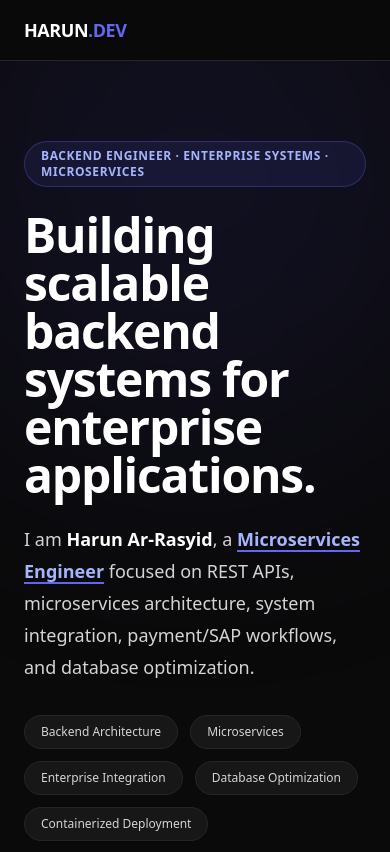
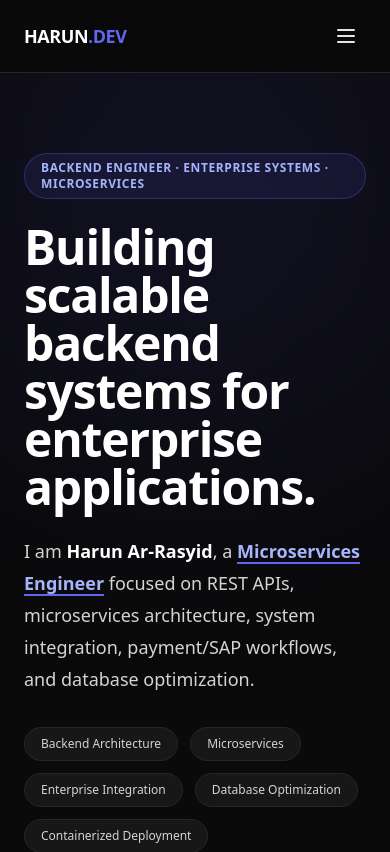
Before and after one commit to Harun1804/portohub-fe, a Nuxt app: page / in a window 390 px wide. Shown: the top 852 px of the page. Built offline with nearby package versions, Linux system fonts and the light colour scheme.

Commit message:
feat: add hamburger menu on mobile

```diff
--- a/app/components/Navbar.vue
+++ b/app/components/Navbar.vue
@@ -1,41 +1,58 @@
 <template>
   <nav class="sticky top-0 z-50 border-b border-neutral-800 bg-neutral-950/85 backdrop-blur-md">
-    <div class="container mx-auto flex items-center justify-between px-6 py-4">
-      <NuxtLink to="/" class="text-lg font-black tracking-tight text-white sm:text-xl">
-        HARUN<span class="text-indigo-500">.DEV</span>
-      </NuxtLink>
+    <div class="container mx-auto flex items-center justify-between px-6 py-4 relative">
+      <NuxtLink to="/" class="text-lg font-black tracking-tight text-white sm:text-xl"> HARUN<span class="text-indigo-500">.DEV</span> </NuxtLink>
 
+      <!-- Desktop links -->
       <div class="hidden items-center space-x-8 md:flex">
         <NuxtLink v-for="item in navItems" :key="item.to" :to="item.to" :class="navClass(item.to)">
           {{ item.label }}
         </NuxtLink>
       </div>
 
-      <NuxtLink
-        to="/contact"
-        class="hidden rounded-full bg-indigo-600 px-5 py-2 text-xs font-semibold tracking-wide text-white transition hover:bg-indigo-500 md:block"
-      >
-        Hire Me
-      </NuxtLink>
+      <!-- Desktop CTA -->
+      <NuxtLink to="/contact" class="hidden rounded-full bg-indigo-600 px-5 py-2 text-xs font-semibold tracking-wide text-white transition hover:bg-indigo-500 md:block"> Hire Me </NuxtLink>
+
+      <!-- Mobile: hamburger -->
+      <button @click="open = !open" class="inline-flex items-center justify-center rounded-md p-2 text-neutral-200 hover:bg-neutral-900/60 md:hidden" :aria-expanded="open" aria-label="Toggle navigation">
+        <svg v-if="!open" class="h-6 w-6" fill="none" viewBox="0 0 24 24" stroke="currentColor">
+          <path stroke-linecap="round" stroke-linejoin="round" stroke-width="2" d="M4 6h16M4 12h16M4 18h16" />
+        </svg>
+        <svg v-else class="h-6 w-6" fill="none" viewBox="0 0 24 24" stroke="currentColor">
+          <path stroke-linecap="round" stroke-linejoin="round" stroke-width="2" d="M6 18L18 6M6 6l12 12" />
+        </svg>
+      </button>
+
+      <!-- Mobile menu -->
+      <transition name="fade">
+        <div v-show="open" class="absolute left-0 right-0 top-full z-40 mt-0 border-t border-neutral-800 bg-neutral-950/95 md:hidden">
+          <div class="container mx-auto flex flex-col items-stretch px-4 py-4 space-y-2">
+            <NuxtLink v-for="item in navItems" :key="item.to + '-mobile'" :to="item.to" :class="[navClass(item.to), 'block px-3 py-2 rounded']" @click="open = false">
+              {{ item.label }}
+            </NuxtLink>
+
+            <NuxtLink to="/contact" class="mx-auto mt-1 rounded-full bg-indigo-600 px-5 py-2 text-sm font-semibold tracking-wide text-white transition hover:bg-indigo-500" @click="open = false"> Hire Me </NuxtLink>
+          </div>
+        </div>
+      </transition>
     </div>
   </nav>
 </template>
 
 <script setup>
-const route = useRoute()
+import { ref } from "vue";
+const open = ref(false);
+const route = useRoute();
 
 const navItems = [
   { label: "Home", to: "/" },
   { label: "Projects", to: "/portfolio" },
   { label: "Services", to: "/service" },
   { label: "Contact", to: "/contact" },
-]
+];
 
 function navClass(path) {
-  const isActive = path === "/" ? route.path === "/" : route.path.startsWith(path)
-  return [
-    "text-sm font-medium transition",
-    isActive ? "text-indigo-400 font-semibold" : "text-neutral-300 hover:text-indigo-400",
-  ]
+  const isActive = path === "/" ? route.path === "/" : route.path.startsWith(path);
+  return ["text-sm font-medium transition", isActive ? "text-indigo-400 font-semibold" : "text-neutral-300 hover:text-indigo-400"];
 }
 </script>
```
